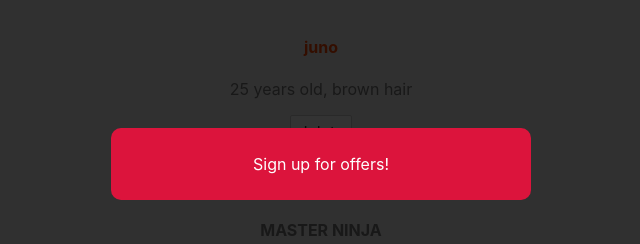
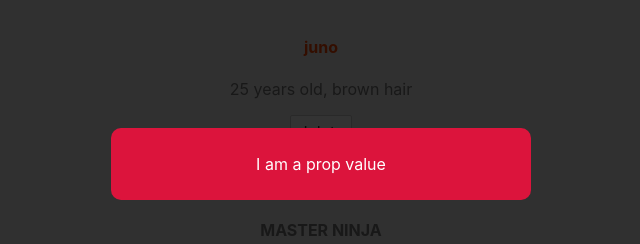
Before and after one commit to jy7123943/svelte-practice, a Svelte app: page / in a window 1280 px wide. Shown: the top 244 px of the page, without its empty margins (319-959 px from the left). Built offline with nearby package versions, Linux system fonts and the light colour scheme.

Commit message:
Add props for modal

```diff
--- a/src/App.svelte
+++ b/src/App.svelte
@@ -15,7 +15,7 @@
 	let num = 3;
 </script>
 
-<Modal />
+<Modal message='I am a prop value' isPromo={true} />
 <main>
 	<!-- dom manipulating을 잘 하기 위해 person.id와 같이 특정 id를 key값으로 넣어줌으로써 people array data와 DOM을 연결함 -->
 	{#each people as person (person.id)}
--- a/src/Modal.svelte
+++ b/src/Modal.svelte
@@ -1,12 +1,13 @@
 <script>
+  export let message = 'default value';
+  export let isPromo = false;
   let showModal = true;
-  let isPromo = true;
 </script>
 
 {#if showModal}
   <div class="backdrop" class:promo={isPromo}>
     <div class="modal">
-      <p>Sign up for offers!</p>
+      <p>{message}</p>
     </div>
   </div>
 {/if}
```
